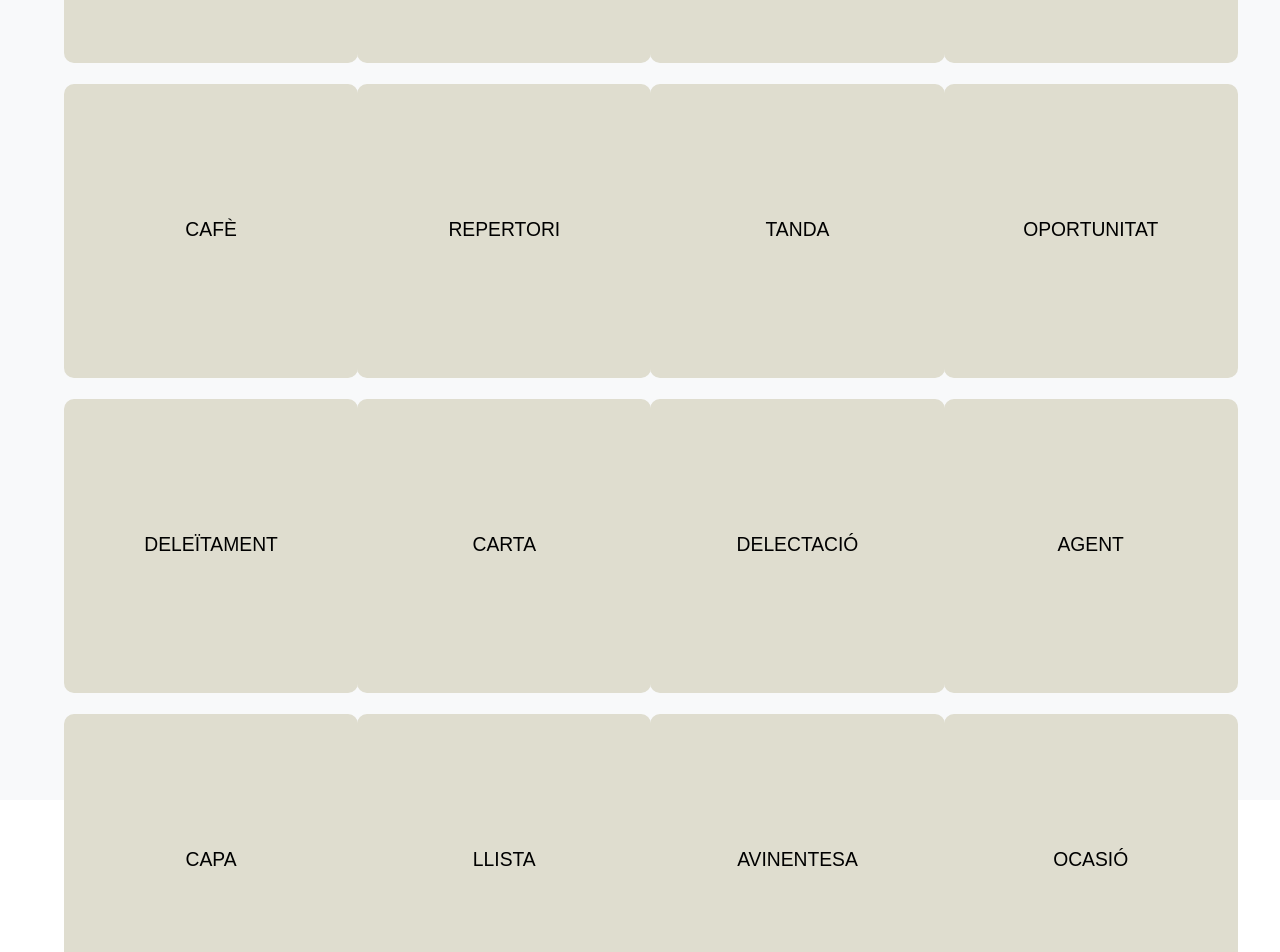
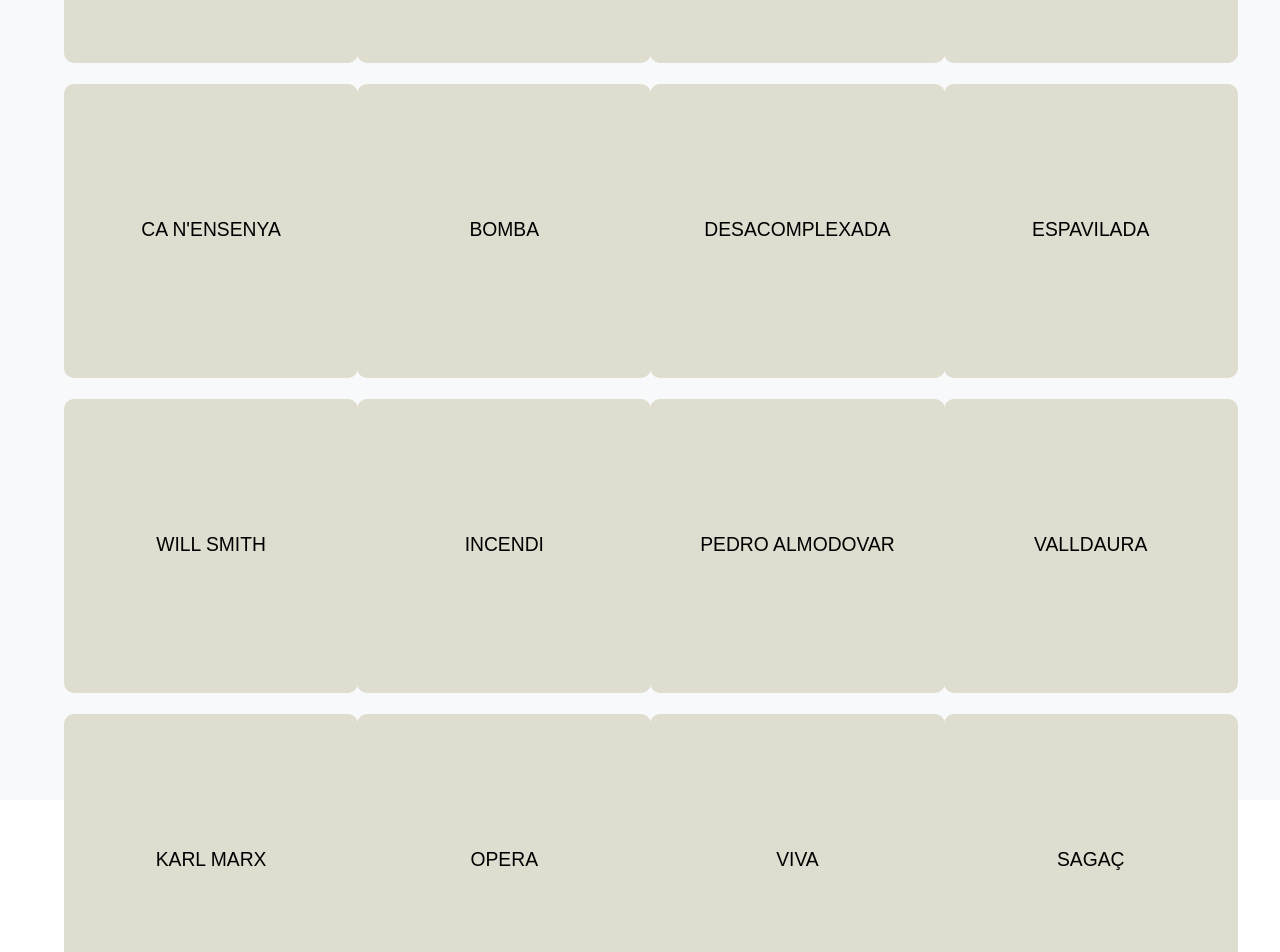
Before and after one commit to nmayol/connections, a React (Vite) app: page / in a window 1280 px wide. Shown: the top 952 px of the page. Built offline with nearby package versions, Linux system fonts and the light colour scheme.

Commit message:
primer commit

```diff
--- a/src/App.jsx
+++ b/src/App.jsx
@@ -2,22 +2,22 @@
 import './App.css';
 
 const words = [
-  { text: "Del dia", category: "Menú" },
-  { text: "Repertori", category: "Menú" },
-  { text: "Llista", category: "Menú" },
-  { text: "Carta", category: "Menú" },
-  { text: "Tast", category: "Degustació" },
-  { text: "Deleïtament", category: "Degustació" },
-  { text: "Delectació", category: "Degustació" },
-  { text: "Assaboriment", category: "Degustació" },
-  { text: "Cafè", category: "Doble" },
-  { text: "Pas", category: "Doble" },
-  { text: "Agent", category: "Doble" },
-  { text: "capa", category: "Doble" },
-  { text: "avinentesa", category: "Saó" },
-  { text: "ocasió", category: "Saó" },
-  { text: "oportunitat", category: "Saó" },
-  { text: "tanda", category: "Saó" }
+  { text: "Conservatori", category: "al Liceu" },
+  { text: "Bomba", category: "al Liceu" },
+  { text: "Opera", category: "al Liceu" },
+  { text: "Incendi", category: "al Liceu" },
+  { text: "La Rosalia", category: "el 25 de setembre" },
+  { text: "Will Smith", category: "el 25 de setembre"},
+  { text: "Pedro Almodovar", category: "el 25 de setembre" },
+  { text: "Adolfo Suarez", category: "el 25 de setembre" },
+  { text: "Ca n'Ensenya", category: "La Guineueta" },
+  { text: "Llucmajor", category: "La Guineueta" },
+  { text: "Valldaura", category: "La Guineueta" },
+  { text: "Karl Marx", category: "La Guineueta" },
+  { text: "Viva", category: "Astuta" },
+  { text: "Sagaç", category: "Astuta" },
+  { text: "Espavilada", category: "Astuta" },
+  { text: "Desacomplexada", category: "Astuta" }
 ];
 
 const shuffleArray = (array) => {
```
